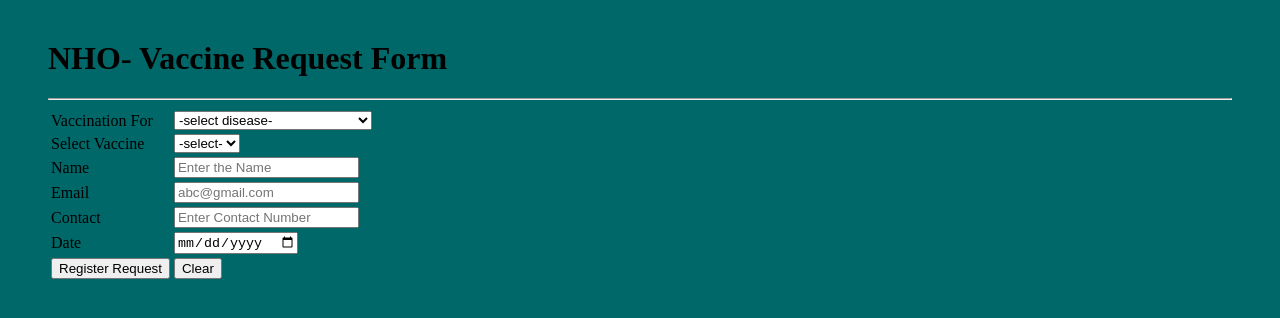
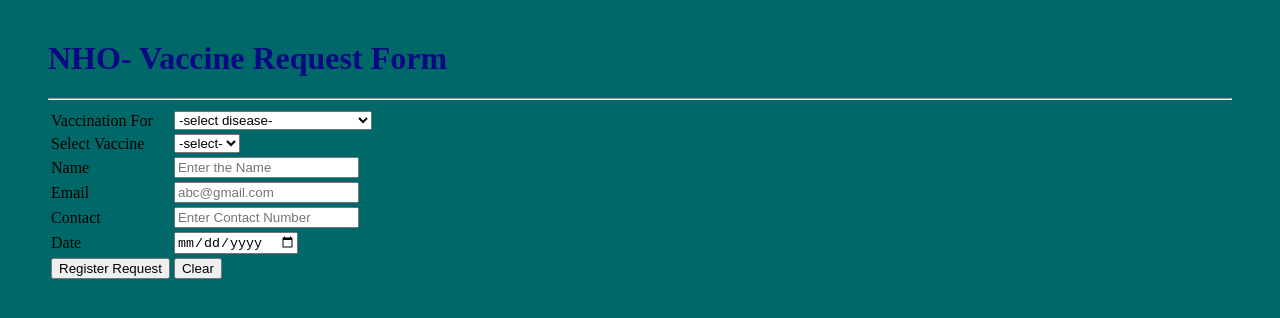
Before and after one commit to sharathascr/javascript-projects, a plain HTML site: page Vaccination.html in a window 1280 px wide. Drawn offline with Linux system fonts and the light colour scheme.

Commit message:
Vaccination Request1

```diff
--- a/Vaccination.html
+++ b/Vaccination.html
@@ -9,7 +9,7 @@
   </head>
   <body>
     <div id="div1">
-      <h1>NHO- Vaccine Request Form</h1>
+      <h1 style="color: rgb(9, 9, 132)">NHO- Vaccine Request Form</h1>
       <hr />
       <table>
         <tr>
```
